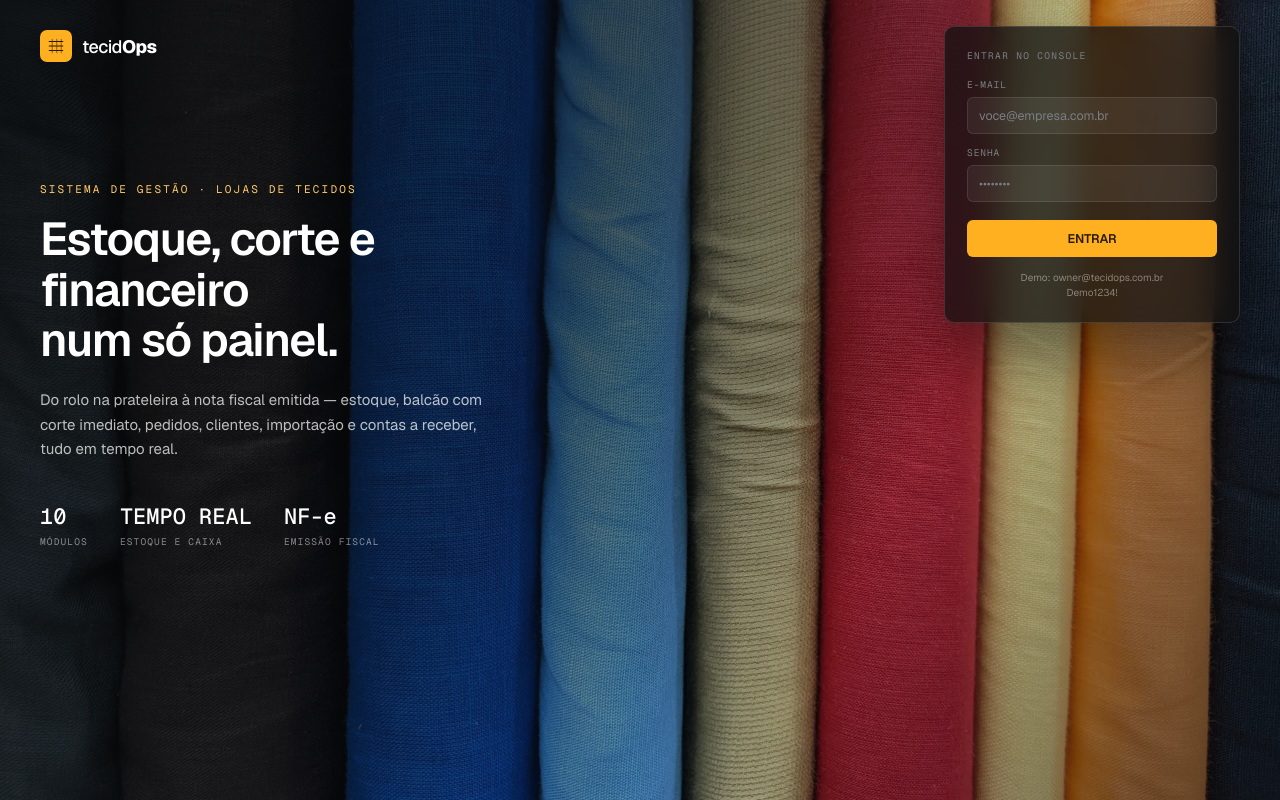
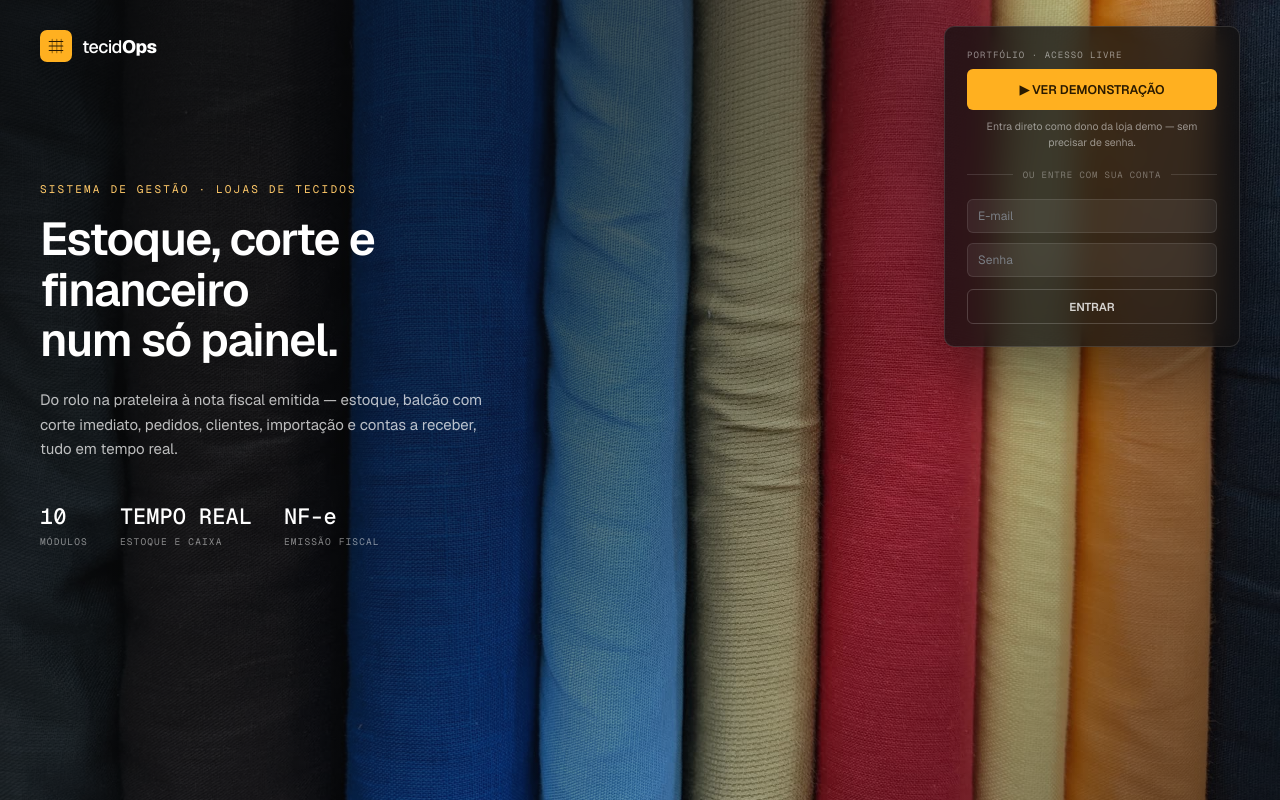
Before and after one commit to ELT-22-dev/teciops, a plain HTML site: page TecidOps Console.dc.html in a window 1280 px wide. Drawn offline with nearby package versions, Linux system fonts and the light colour scheme.

Commit message:
feat: add one-click demo login for portfolio visitors
Recruiters won't know the seeded password, so the login card now
leads with a "VER DEMONSTRACAO" button that signs in as the demo
owner directly. The email/password form is still there as a
secondary option below a divider.

```diff
--- a/TecidOps Console.dc.html
+++ b/TecidOps Console.dc.html
@@ -66,20 +66,27 @@
   </div>
 
   <div style="position:absolute;z-index:2;top:26px;right:40px;width:296px;background:rgba(15,16,17,0.74);backdrop-filter:blur(16px);-webkit-backdrop-filter:blur(16px);border:1px solid rgba(255,255,255,0.12);border-radius:10px;padding:22px;box-shadow:0 30px 70px rgba(0,0,0,0.45);">
-    <div style="font-family:var(--font-mono);font-size:9.5px;letter-spacing:0.14em;color:var(--fg-tertiary);text-transform:uppercase;margin-bottom:16px;">ENTRAR NO CONSOLE</div>
     <sc-if value="{{ loginError }}" hint-placeholder-val="{{ false }}">
     <div style="background:rgba(255,92,122,0.14);border:1px solid rgba(255,92,122,0.34);color:#FF9AAE;border-radius:6px;padding:9px 11px;font-size:12px;margin-bottom:14px;">{{ loginError }}</div>
     </sc-if>
+
+    <div style="font-family:var(--font-mono);font-size:9px;letter-spacing:0.12em;color:rgba(255,255,255,0.5);margin-bottom:8px;">PORTFÓLIO · ACESSO LIVRE</div>
+    <div onClick="{{ loginDemo }}" style="display:flex;align-items:center;justify-content:center;gap:6px;padding:12px;border-radius:6px;background:var(--c-amber);color:#2A1A00;font-size:12.5px;font-weight:600;cursor:pointer;">{{ demoBtnLabel }}</div>
+    <div style="margin-top:9px;font-size:10.5px;color:rgba(255,255,255,0.5);text-align:center;line-height:1.5;">Entra direto como dono da loja demo — sem precisar de senha.</div>
+
+    <div style="display:flex;align-items:center;gap:10px;margin:18px 0;">
+      <div style="flex:1;height:1px;background:rgba(255,255,255,0.12);"></div>
+      <span style="font-family:var(--font-mono);font-size:9px;letter-spacing:0.1em;color:rgba(255,255,255,0.35);">OU ENTRE COM SUA CONTA</span>
+      <div style="flex:1;height:1px;background:rgba(255,255,255,0.12);"></div>
+    </div>
+
+    <div style="display:flex;flex-direction:column;gap:6px;margin-bottom:10px;">
+      <input value="{{ loginEmail }}" onChange="{{ onLoginEmail }}" onKeyDown="{{ onLoginKey }}" placeholder="E-mail" style="background:rgba(255,255,255,0.06);border:1px solid var(--border-default);border-radius:6px;padding:8px 10px;font-size:12px;color:#fff;" />
+    </div>
     <div style="display:flex;flex-direction:column;gap:6px;margin-bottom:12px;">
-      <label style="font-family:var(--font-mono);font-size:9.5px;letter-spacing:0.1em;color:var(--fg-tertiary);">E-MAIL</label>
-      <input value="{{ loginEmail }}" onChange="{{ onLoginEmail }}" onKeyDown="{{ onLoginKey }}" placeholder="voce@empresa.com.br" style="background:rgba(255,255,255,0.06);border:1px solid var(--border-default);border-radius:6px;padding:9px 11px;font-size:12.5px;color:#fff;" />
-    </div>
-    <div style="display:flex;flex-direction:column;gap:6px;margin-bottom:18px;">
-      <label style="font-family:var(--font-mono);font-size:9.5px;letter-spacing:0.1em;color:var(--fg-tertiary);">SENHA</label>
-      <input type="password" value="{{ loginPassword }}" onChange="{{ onLoginPassword }}" onKeyDown="{{ onLoginKey }}" placeholder="••••••••" style="background:rgba(255,255,255,0.06);border:1px solid var(--border-default);border-radius:6px;padding:9px 11px;font-size:12.5px;color:#fff;" />
-    </div>
-    <div onClick="{{ doLogin }}" style="display:flex;align-items:center;justify-content:center;gap:6px;padding:10px;border-radius:6px;background:var(--c-amber);color:#2A1A00;font-size:12.5px;font-weight:600;cursor:pointer;">{{ loginBtnLabel }}</div>
-    <div style="margin-top:13px;font-size:10px;color:rgba(255,255,255,0.42);text-align:center;line-height:1.5;">Demo: owner@tecidops.com.br<br />Demo1234!</div>
+      <input type="password" value="{{ loginPassword }}" onChange="{{ onLoginPassword }}" onKeyDown="{{ onLoginKey }}" placeholder="Senha" style="background:rgba(255,255,255,0.06);border:1px solid var(--border-default);border-radius:6px;padding:8px 10px;font-size:12px;color:#fff;" />
+    </div>
+    <div onClick="{{ doLogin }}" style="display:flex;align-items:center;justify-content:center;gap:6px;padding:9px;border-radius:6px;border:1px solid rgba(255,255,255,0.18);color:rgba(255,255,255,0.8);font-size:11.5px;font-weight:600;cursor:pointer;">{{ loginBtnLabel }}</div>
   </div>
 </div>
 </sc-if>
@@ -1147,9 +1154,9 @@ class Component extends DCLogic {
     }
   }
 
-  async submitLogin() {
-    const email = this.state.loginEmail.trim();
-    const password = this.state.loginPassword;
+  async submitLogin(overrideEmail, overridePassword) {
+    const email = (overrideEmail || this.state.loginEmail).trim();
+    const password = overridePassword || this.state.loginPassword;
     if (!email || !password) { this.setState({ loginError: "Informe e-mail e senha." }); return; }
     this.setState({ loggingIn: true, loginError: "" });
     try {
@@ -1161,6 +1168,10 @@ class Component extends DCLogic {
     } catch (e) {
       this.setState({ loggingIn: false, loginError: (e && e.message) || "Falha ao entrar." });
     }
+  }
+
+  loginDemo() {
+    return () => this.submitLogin("owner@tecidops.com.br", "Demo1234!");
   }
 
   go(screen) {
@@ -1376,10 +1387,12 @@ class Component extends DCLogic {
         loginPassword: s.loginPassword,
         loginError: s.loginError,
         loginBtnLabel: s.loggingIn ? "ENTRANDO..." : "ENTRAR",
+        demoBtnLabel: s.loggingIn ? "ENTRANDO..." : "▶ VER DEMONSTRAÇÃO",
         onLoginEmail: (e) => this.setState({ loginEmail: e.target.value }),
         onLoginPassword: (e) => this.setState({ loginPassword: e.target.value }),
         onLoginKey: (e) => { if (e.key === "Enter") this.submitLogin(); },
-        doLogin: () => this.submitLogin()
+        doLogin: () => this.submitLogin(),
+        loginDemo: this.loginDemo()
       };
     }
 
```
